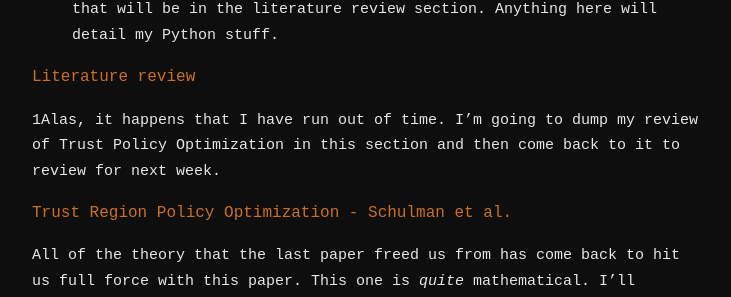
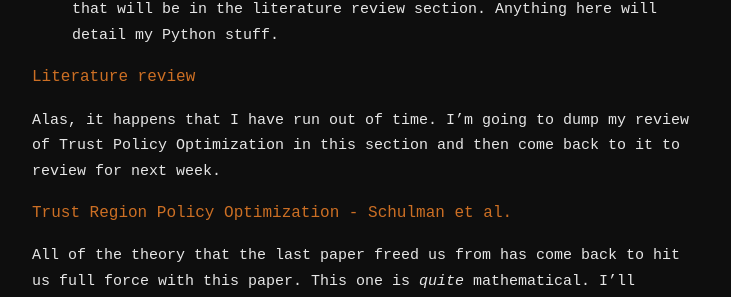
Before and after one commit to aravinthen/aravinthen.github.io, a Jekyll site: the page built from _log/2026-03-07.md, in a window 1280 px wide and 900 px high, scrolled down 657 px. Shown: the part 148-445 px from the top of the window, without its empty margins (272-1003 px from the left). Built offline with Jekyll 4.4.1, drawn with Linux system fonts in a browser that asks for light colours.

Commit message:
daily update

```diff
--- a/_log/2026-03-07.md
+++ b/_log/2026-03-07.md
@@ -20,7 +20,7 @@ tags: [reinforcement-learning]
 1. I won't really be taking any notes on the literature review today - that will be in the literature review section. Anything here will detail my Python stuff.
 
 ### Literature review
-1Alas, it happens that I have run out of time. I'm going to dump my review of Trust Policy Optimization in this section and then come back to it to review for next week.
+Alas, it happens that I have run out of time. I'm going to dump my review of Trust Policy Optimization in this section and then come back to it to review for next week.
 
 ### Trust Region Policy Optimization - Schulman et al.
 
```
Also changed, not shown: _log/2026-03-08.md (+1 -1 lines), _log/2026-03-09.md (added, +21 -0 lines).
